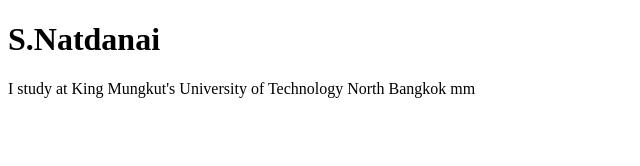
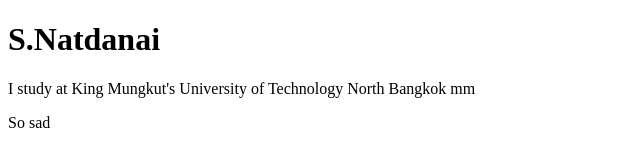
Before and after one commit to SHXBX1/Github-Sx-Desktop, a plain HTML site: page index.html in a window 1280 px wide. Shown: the full height of the page, 0-640 px from the left. Drawn offline with Linux system fonts and the light colour scheme.

Commit message:
Update index.html

```diff
--- a/index.html
+++ b/index.html
@@ -8,5 +8,6 @@
 <body>
         <h1>S.Natdanai</h1>
         <p>I study at King Mungkut's University of Technology North Bangkok mm</p>
+        <p>So sad </p>
 </body>
 </html>
```
